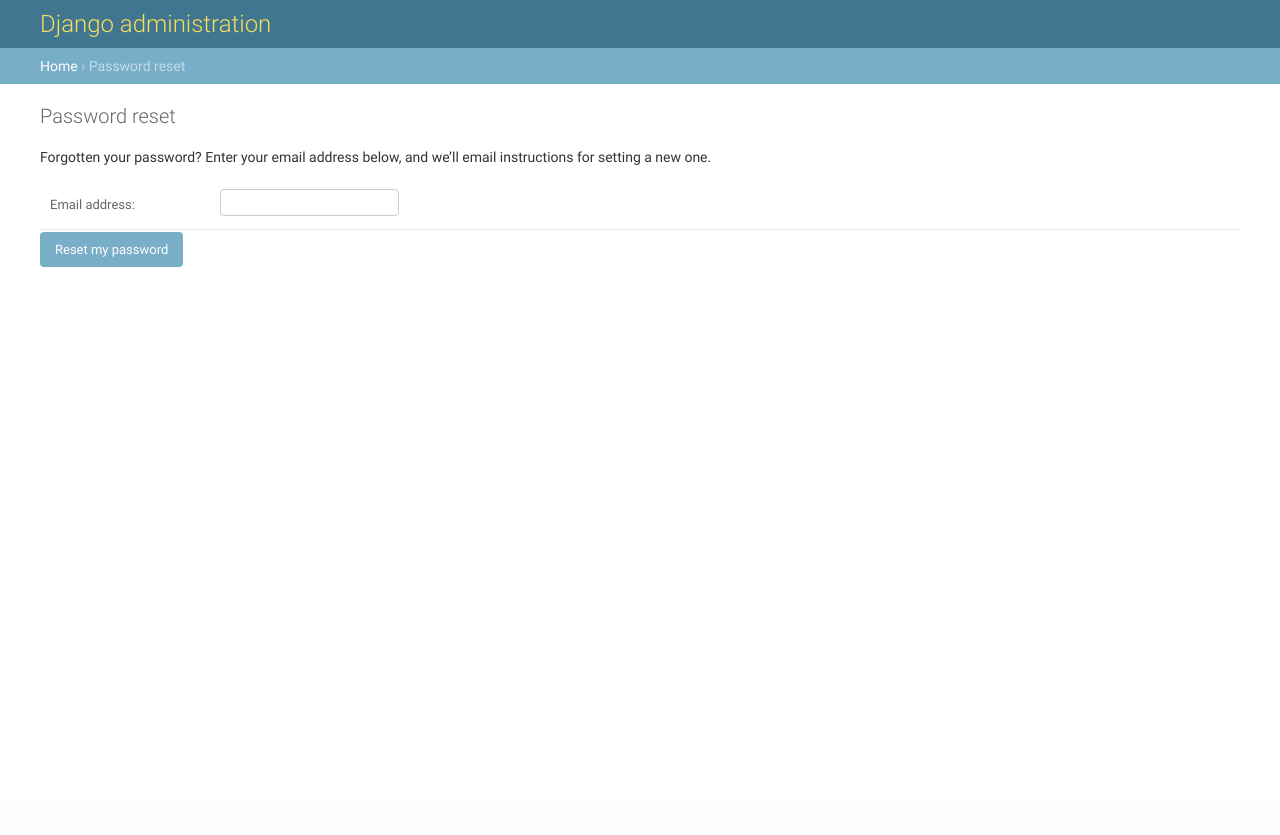
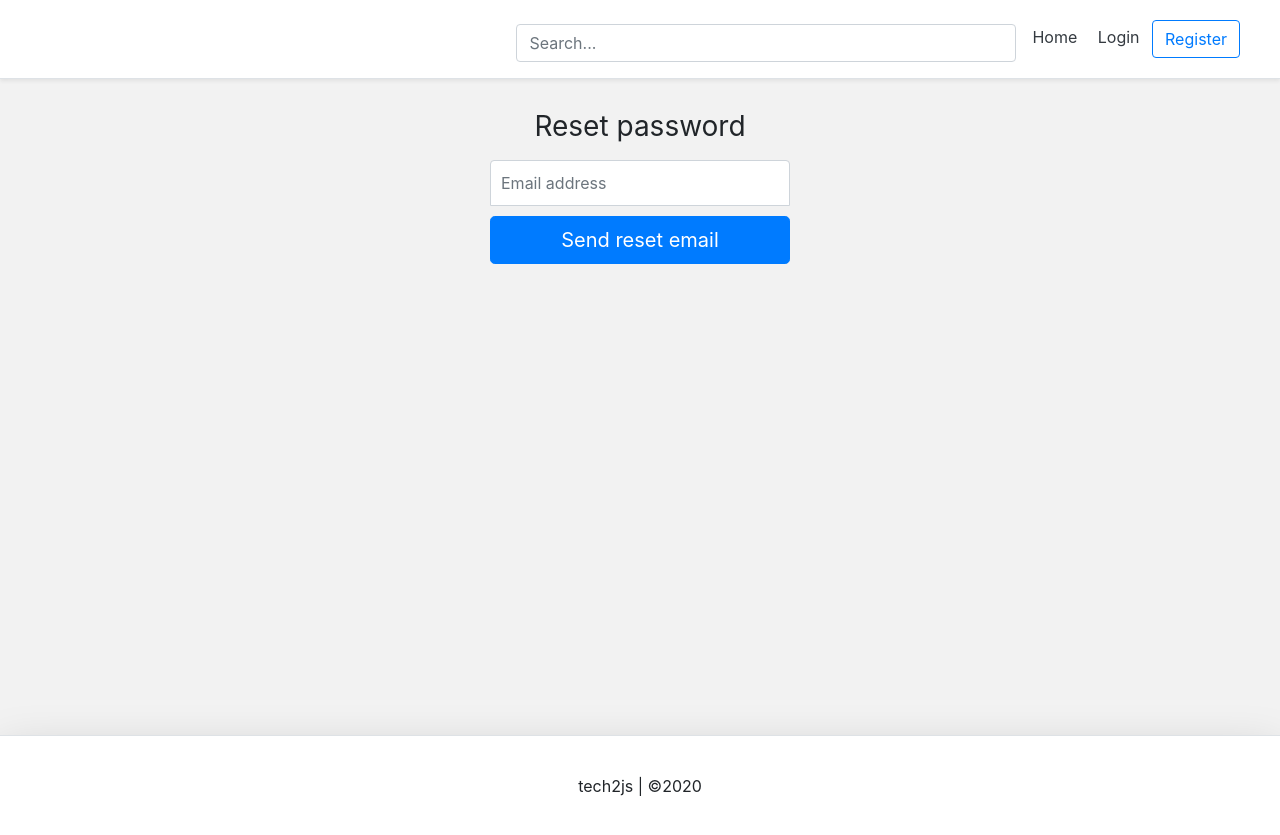
Before and after one commit to RichardRosario/django-project-2, a Django app: page /password_reset/ in a window 1280 px wide. Before the commit the page ends 267 px from the top, so only its background shows below. Run offline with Django 3.2, Linux system fonts and the light colour scheme; some libraries are stand-ins or nearby versions.

Commit message:
completed reset password functionality

```diff
--- a/account/templates/account/login.html
+++ b/account/templates/account/login.html
@@ -43,8 +43,6 @@
 
 <form class="form-signin" method="post">{% csrf_token %}
   <div class="d-flex flex-column pb-3">
-    <img class="img-fluid mx-auto d-block" src="{% static 'logo.png' %}"
-      alt="Codignwithmitch logo image" width="72" height="72">
   </div>
 
   <h1 class="h3 mb-3 font-weight-normal">Login</h1>
--- a/mysite/settings.py
+++ b/mysite/settings.py
@@ -28,7 +28,8 @@ SECRET_KEY = '10&em&utxqx_d11epu#w%6(+w$#wbfgjm6011*lstictix3tu7'
 # SECURITY WARNING: don't run with debug turned on in production!
 DEBUG = True
 
-ALLOWED_HOSTS = []
+# ALLOWED_HOSTS = []
+ALLOWED_HOSTS = ['*']
 
 if DEBUG:
     # during development only
--- a/mysite/urls.py
+++ b/mysite/urls.py
@@ -1,26 +1,32 @@
 from django.contrib import admin
-from django.urls import path
+from django.urls import path, include
 from django.contrib.auth import views as auth_views
+from django.conf.urls.static import static
 from django.conf import settings
-from django.conf.urls.static import static
+
 from personal.views import (
     home_screen_view,
 )
+
 from account.views import (
     registration_view,
     logout_view,
     login_view,
-    account_view
+    account_view,
+    must_authenticate_view,
 )
+
 urlpatterns = [
+    path('', home_screen_view, name="home"),
+    path('account/', account_view, name="account"),
     path('admin/', admin.site.urls),
-    path('', home_screen_view, name='home'),
-    path('register/', registration_view, name='register'),
-    path('logout/', logout_view, name='logout'),
-    path('login/', login_view, name='login'),
-    path('account/', account_view, name='account'),
+    #     path('blog/', include('blog.urls', 'blog')),
+    path('login/', login_view, name="login"),
+    path('logout/', logout_view, name="logout"),
+    path('must_authenticate/', must_authenticate_view, name="must_authenticate"),
+    path('register/', registration_view, name="register"),
 
-    # password reset routes
+    # Password reset links (ref: https://github.com/django/django/blob/master/django/contrib/auth/views.py)
     path('password_change/done/', auth_views.PasswordChangeDoneView.as_view(template_name='registration/password_change_done.html'),
          name='password_change_done'),
 
--- /dev/null
+++ b/templates/registration/password_reset_email.html
@@ -0,0 +1,5 @@
+{% autoescape off %} To initiate the password reset process for your Account {{
+user.email }}, click the link below: {{ protocol }}://{{ domain }}{% url
+'password_reset_confirm' uidb64=uid token=token %} If clicking the link above
+doesn't work, please copy and paste the URL in a new browser window instead.
+Sincerely, The tech2js {% endautoescape %}
--- /dev/null
+++ b/templates/registration/password_reset_form.html
@@ -0,0 +1,54 @@
+{% extends 'base.html' %} {% block content %}
+
+<style type="text/css">
+  .form-signin {
+    width: 100%;
+    max-width: 330px;
+    padding: 15px;
+    margin: auto;
+  }
+
+  .form-signin .checkbox {
+    font-weight: 400;
+  }
+
+  .form-signin .form-control {
+    position: relative;
+    box-sizing: border-box;
+    height: auto;
+    padding: 10px;
+    font-size: 16px;
+  }
+
+  .form-signin .form-control:focus {
+    z-index: 2;
+  }
+
+  .form-signin input[type="email"] {
+    margin-bottom: 10px;
+    border-bottom-right-radius: 0;
+    border-bottom-left-radius: 0;
+  }
+
+  .h3 {
+    text-align: center;
+  }
+</style>
+
+<form method="POST" class="form-signin">
+  {% csrf_token %}
+  <h1 class="h3 mb-3 font-weight-normal">Reset password</h1>
+  <input
+    name="email"
+    class="form-control"
+    placeholder="Email address"
+    type="email"
+    id="id_email"
+    required="true"
+  />
+  <button class="btn btn-lg btn-primary btn-block" type="submit">
+    Send reset email
+  </button>
+</form>
+
+{% endblock %}
--- /dev/null
+++ b/templates/registration/password_reset_subject.txt
@@ -0,0 +1 @@
+The tech2js
```
Also changed, not shown: templates/registration/password_change_done.html (added, +9 -0 lines), templates/registration/password_reset_complete.html (added, +12 -0 lines), templates/registration/password_reset_done.html (added, +17 -0 lines).
